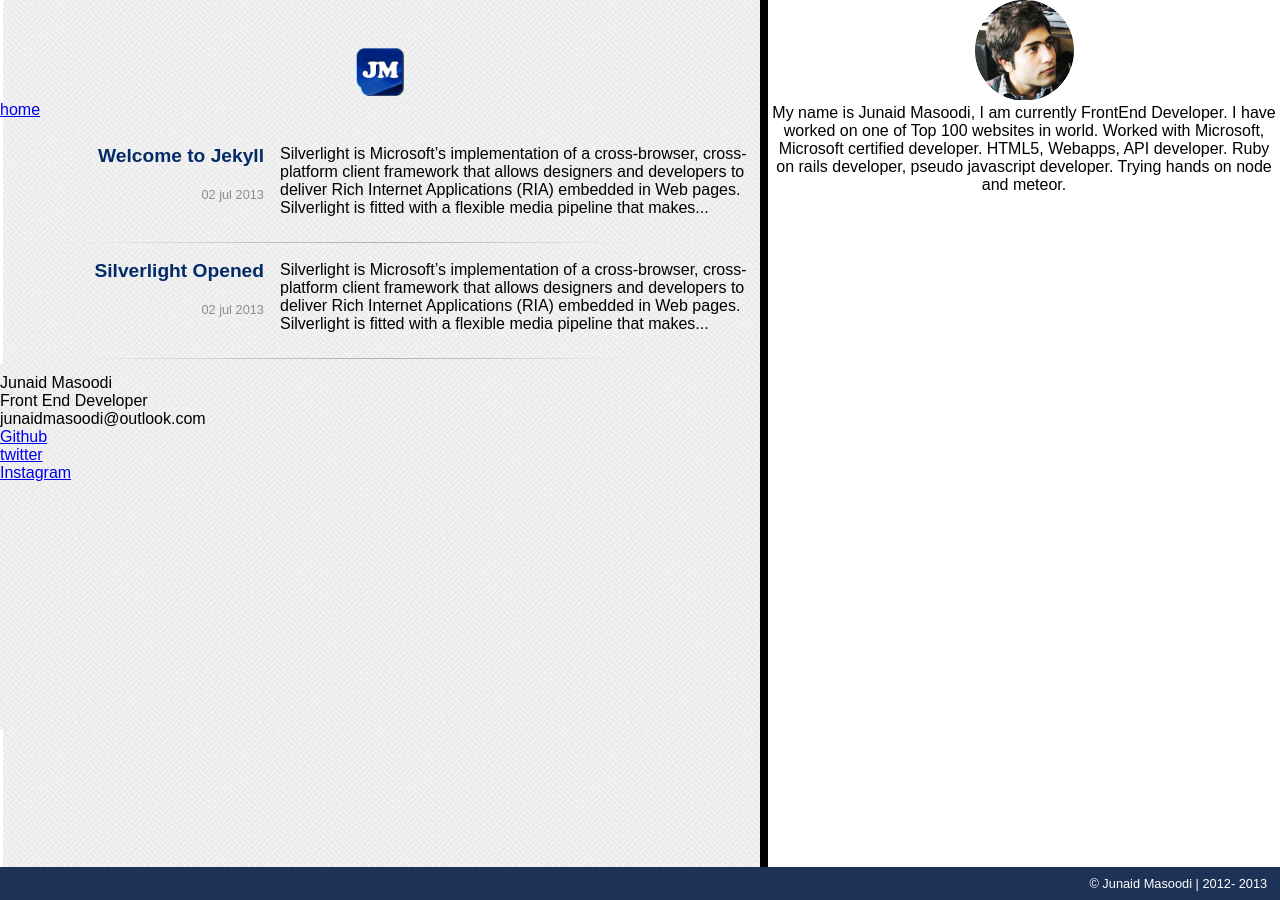
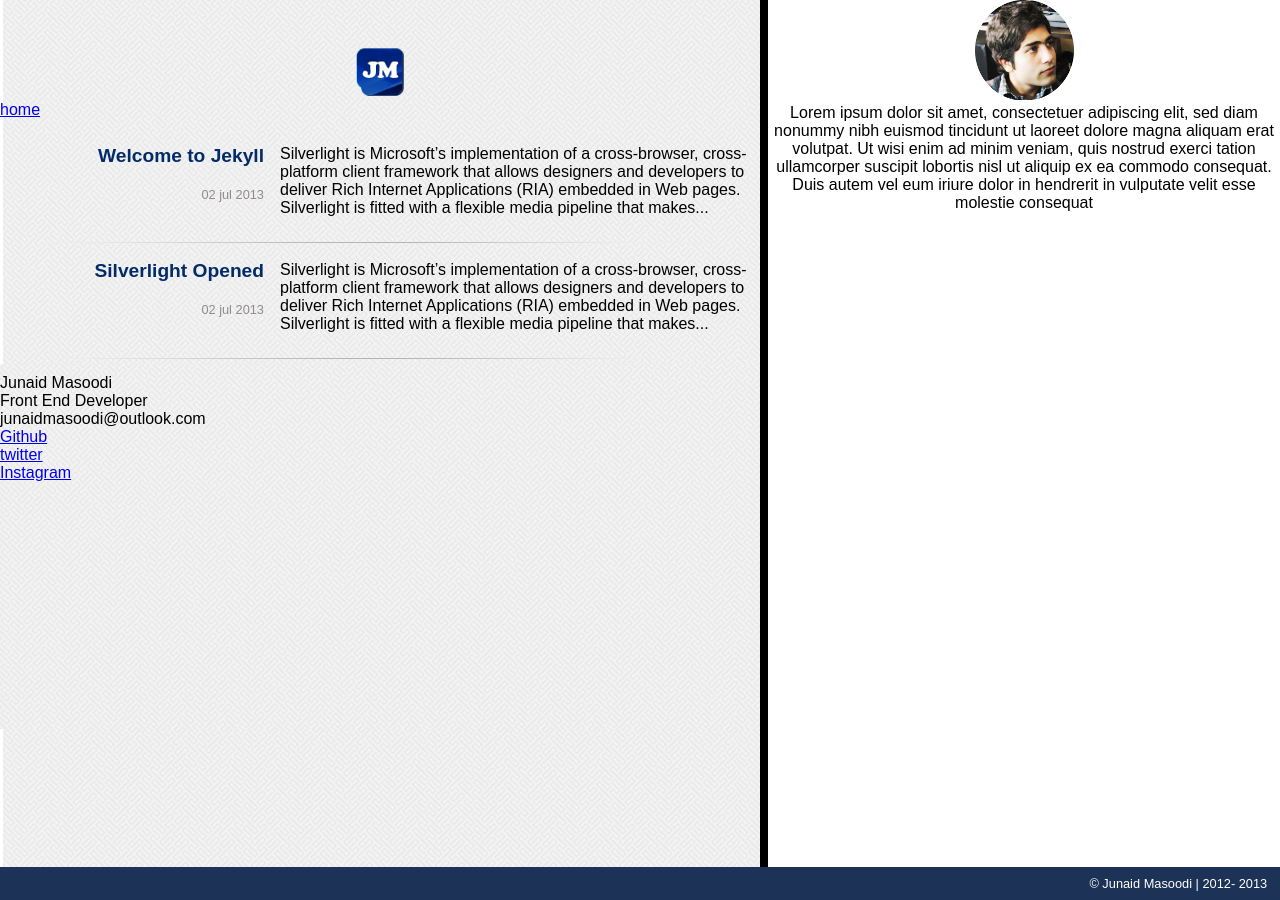
Before and after one commit to junaidmasoodi/junaidmasoodi.github.com, a Jekyll site: the page built from index.html, in a window 1280 px wide. Built offline with Jekyll 4.4.1, drawn with Linux system fonts in a browser that asks for light colours.

Commit message:
updating

```diff
--- a/_layouts/default.html
+++ b/_layouts/default.html
@@ -46,7 +46,7 @@
         </div>
         <div class="info-bar">
           <img src="images/junaidmasoodi.png"></img>
-          <p> My name is Junaid Masoodi, I am currently FrontEnd Developer. I have worked on one of Top 100 websites in world. Worked with Microsoft, Microsoft certified developer. HTML5, Webapps, API developer. Ruby on rails developer, pseudo javascript developer. Trying hands on node and meteor. </p>
+          <p> Lorem ipsum dolor sit amet, consectetuer adipiscing elit, sed diam nonummy nibh euismod tincidunt ut laoreet dolore magna aliquam erat volutpat. Ut wisi enim ad minim veniam, quis nostrud exerci tation ullamcorper suscipit lobortis nisl ut aliquip ex ea commodo consequat. Duis autem vel eum iriure dolor in hendrerit in vulputate velit esse molestie consequat</p>
         </div>
         </div> <!-- /container -->
         <div class="footer"> <p>&copy; Junaid Masoodi | 2012- 2013 </p> </div>
```
